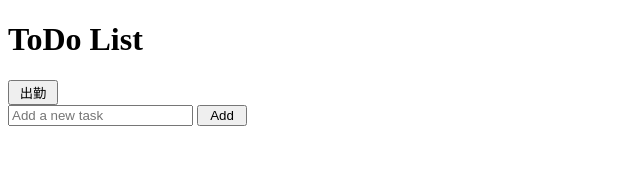
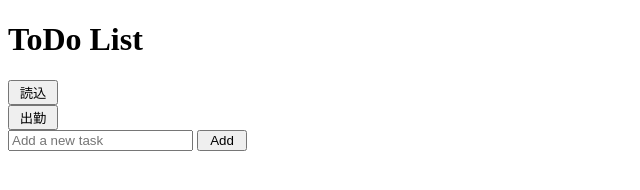
Before and after one commit to cm-hirano-shigetoshi/my-todo-app-electron, an Electron app: page index.html in a window 1000 px wide. Shown: the whole page, without its empty margins (0-640 px from the left). Drawn offline with Linux system fonts and the light colour scheme; no server answers.

Commit message:
再読み込みボタンを追加

```diff
--- a/index.html
+++ b/index.html
@@ -7,6 +7,9 @@
 <body>
 <h1>ToDo List</h1>
 <div id="admin-control">
+  <button id="reload">読込</button>
+</div>
+<div id="daily-control">
   <button id="start-today">出勤</button>
 </div>
 <div id="add-task">
--- a/renderer.js
+++ b/renderer.js
@@ -313,6 +313,7 @@ function addTask(todoInput) {
 document.addEventListener('DOMContentLoaded', () => {
     const todoInput = document.getElementById('todo-input');
     loadToDoList();
+    document.getElementById('reload').addEventListener('click', () => loadToDoList());
     document.getElementById('start-today').addEventListener('click', () => startToday());
     document.getElementById('add-task-btn').addEventListener('click', () => addTask(todoInput.value));
 });
```
